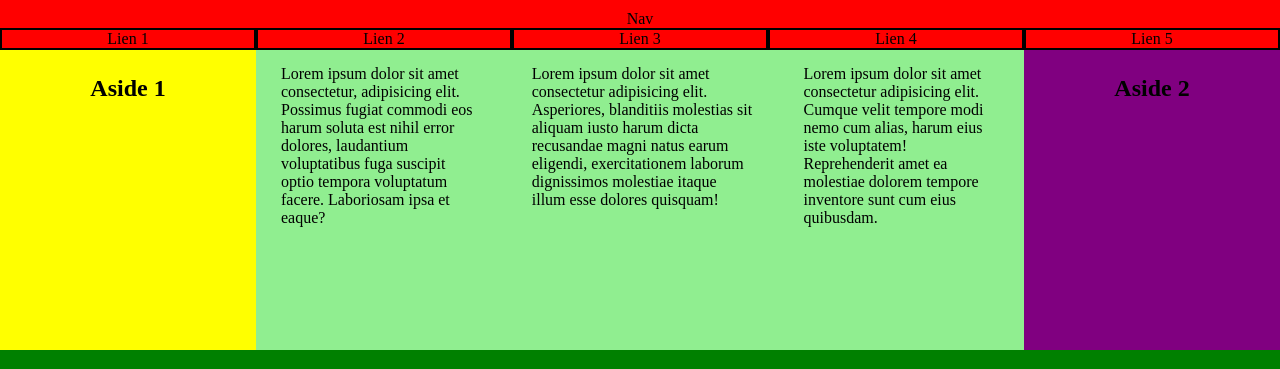
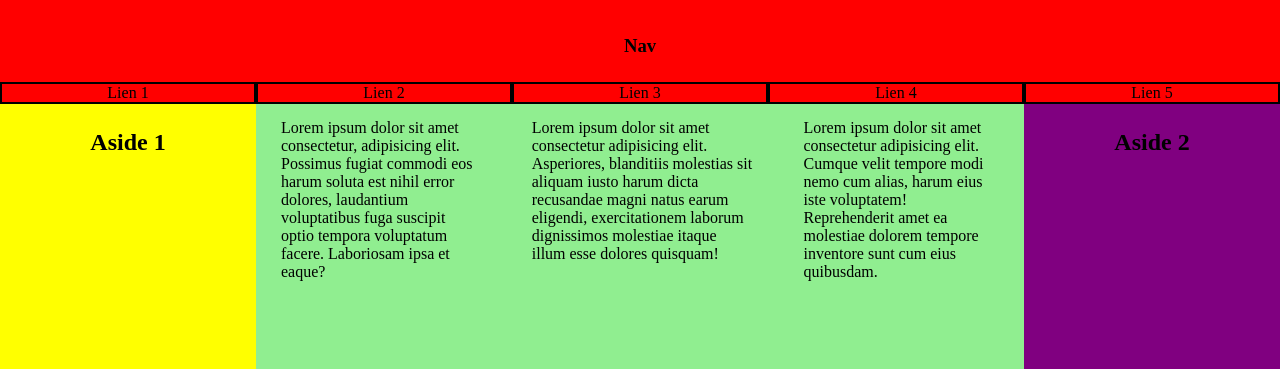
Before and after one commit to Fabien-K/Exercice-FLEX, a plain HTML site: page index.html in a window 1280 px wide. Shown: the part 154-523 px from the top of the page. Drawn offline with Linux system fonts and the light colour scheme.

Commit message:
code clean

```diff
--- a/css/style.css
+++ b/css/style.css
@@ -3,23 +3,16 @@
   margin: 0;
   padding: 0;
 }
-h1{
-  text-align: center;
-  padding: 25px 0;
-}
-h2{
+h1, h2, h3{
   text-align: center;
   padding: 25px 0;
 }
 /*-----------------------header------------------------*/
 header{
   background-color: red;
-  display: flex;
-  flex-direction: column;
-  align-items: center;
 }
 nav{
-  width: 100%;
+  /* width: 100%; */
 }
 header ul{
   display: flex;
--- a/index.html
+++ b/index.html
@@ -11,7 +11,7 @@
     <h1>Exercice FLEX</h1>
     <header>
       <h2>HEADER</h2>
-      <p>Nav</p>
+      <h3>Nav</h3>
       <nav>
         <ul>
           <li> <a href="#">Lien 1</a></li>
```
